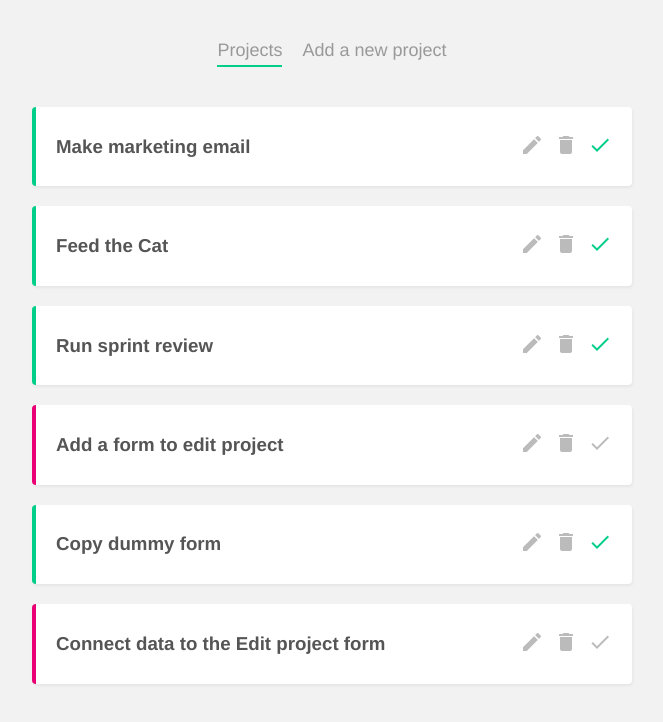
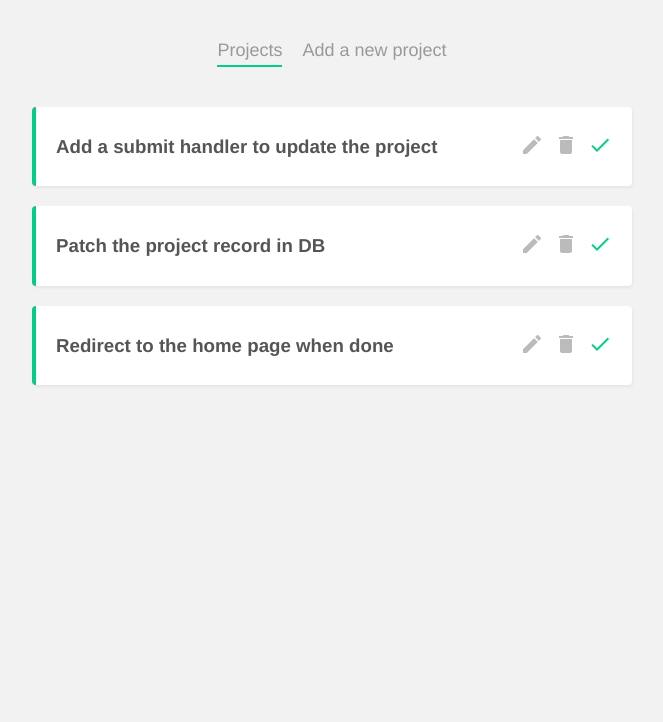
Before and after one commit to Sab-ra/project-planner, a Vue app: page / in a window 1280 px wide. Shown: the top 722 px of the page, without its empty margins (308-971 px from the left). Built offline with nearby package versions, Linux system fonts and the light colour scheme; data requests are answered from the project's data file.

Commit message:
Update project DB and frontend

```diff
--- a/data/db.json
+++ b/data/db.json
@@ -1,40 +1,22 @@
 {
   "project": [
     {
-      "id": 2,
-      "title": "Make marketing email",
-      "details": "I was called a goodness of mistery",
-      "complete": true
+      "title": "Add a submit handler to update the project",
+      "details": "Do something!",
+      "complete": true,
+      "id": 1
     },
     {
-      "title": "Feed the Cat",
-      "details": "My cat needs to be fed once a day",
+      "title": "Patch the project record in DB",
+      "details": "What a fuck!",
+      "complete": true,
+      "id": 2
+    },
+    {
+      "title": "Redirect to the home page when done",
+      "details": "Do",
       "complete": true,
       "id": 3
-    },
-    {
-      "title": "Run sprint review",
-      "details": "We need to run it with the team\n",
-      "complete": true,
-      "id": 4
-    },
-    {
-      "title": "Add a form to edit project",
-      "details": "Shall be like this one (Add a new project), but with pre-filled Title and Details\n",
-      "complete": false,
-      "id": 5
-    },
-    {
-      "title": "Copy dummy form",
-      "details": "Just from add project, and cut the submit out",
-      "complete": true,
-      "id": 6
-    },
-    {
-      "title": "Connect data to the Edit project form",
-      "details": "Create data objects",
-      "complete": false,
-      "id": 7
     }
   ]
 }
--- a/src/views/EditProjectView.vue
+++ b/src/views/EditProjectView.vue
@@ -1,10 +1,10 @@
 <template>
-    <form>
+    <form @submit.prevent="handleEdit">
     <label>Title</label>
     <input type="text" v-model="title" required>
     <label>Details:</label>
     <textarea v-model="details" required></textarea>
-    <button>Add Project</button>
+    <button>Update Project</button>
   </form>
 </template>
 
@@ -27,6 +27,21 @@ export default {
         this.title = data.title
         this.details = data.details
       })
+  },
+  methods: {
+    handleEdit() {
+      console.log( this.title, this.details )
+      fetch( this.uri, {
+        method: 'PATCH',
+        headers: { 'Content-Type': 'application/json' },
+        body: JSON.stringify( {
+          title: this.title,
+          details: this.details
+        })
+      }).then( () => {
+        this.$router.push( '/' )
+      }).catch( err => console.log( err ))
+    }
   }
 }
 </script>
```
